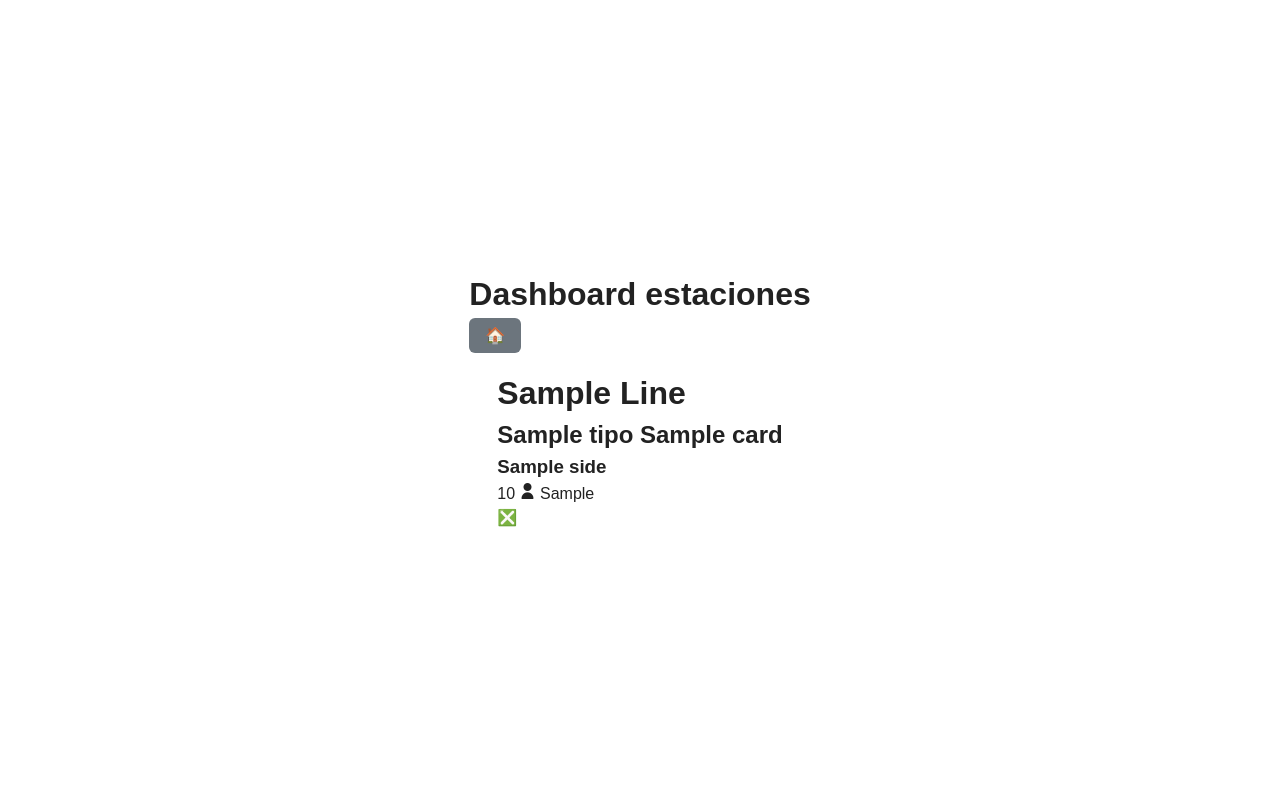
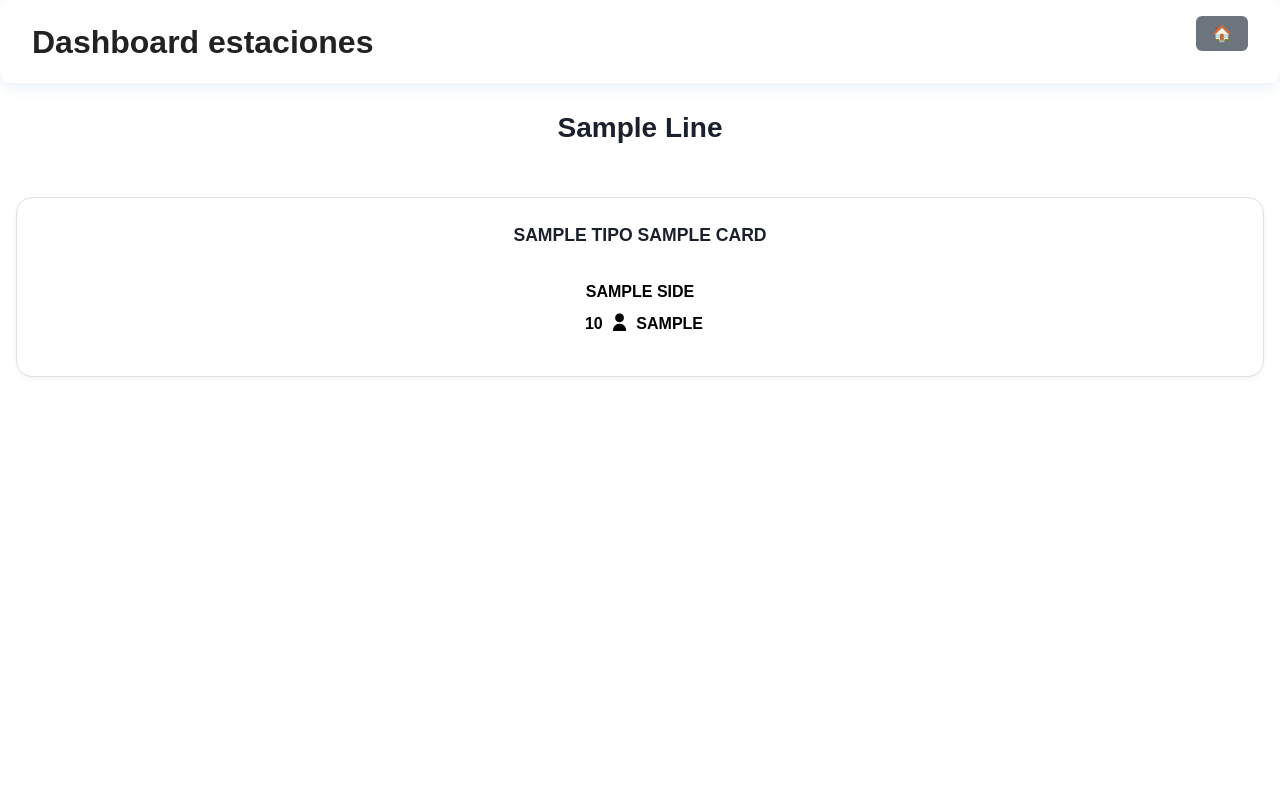
Before and after one commit to PrograMario12/DLE-2, a Flask app: template app/templates/stations_dashboards.html in a window 1280 px wide. Run offline with Flask 3, Linux system fonts and the light colour scheme; the template is opened without the code that fills it: most values are stand-ins (such as "Sample title", 1, 10 or a date in 2020); some libraries are stand-ins or nearby versions.

Commit message:
Refactor dashboard_routes

```diff
--- a/app/api/v1/routes/dashboard_routes.py
+++ b/app/api/v1/routes/dashboard_routes.py
@@ -17,7 +17,6 @@ def show_lines_dashboard():
     """
 
     lines_data = dashboards_bp.dashboard_service.get_lines_summary()
-    print("Las líneas", lines_data)
     return render_template('lines_dashboards.html', lines=lines_data)
 
 @dashboards_bp.route('/stations')
@@ -33,6 +32,7 @@ def show_stations_dashboard():
 
     # Llama al servicio para obtener los datos de las estaciones de esa línea
     station_data = dashboards_bp.dashboard_service.get_station_details_for_line(line_id)
+    print("La data es: ", station_data)
     return render_template('stations_dashboards.html', **station_data)
 
 
--- a/app/api/v1/routes/main/home.py
+++ b/app/api/v1/routes/main/home.py
@@ -21,6 +21,6 @@ def register_home(bp: Blueprint) -> None:
             Response: La respuesta HTTP con la plantilla renderizada y la cookie configurada.
         """
         css = url_for("static", filename="css/init_styles.css")  # Genera la URL para el archivo CSS
-        resp = make_response(render_template("index.html", css_href=css))  # Renderiza la plantilla y crea la respuesta
+        resp = make_response(render_template("index.html"))  # Renderiza la plantilla y crea la respuesta
         resp.set_cookie("employee_number", "0", httponly=True, samesite="Lax")  # Configura la cookie
         return resp
--- a/app/api/v1/routes/main/menu_station.py
+++ b/app/api/v1/routes/main/menu_station.py
@@ -1,4 +1,7 @@
-"""GET/POST /menuStation — Menú de estación por línea."""
+"""
+app/api/v1/routes/main/menu_station.py
+GET/POST /menuStation — Menú de estación por línea.
+"""
 from flask import Blueprint, render_template, request, make_response, redirect, url_for
 from app.domain.services.user_service import UserService
 from app.domain.services.dashboard_service import DashboardService
@@ -34,6 +37,7 @@ def register_menu_station(bp: Blueprint,
         """
         # Obtiene y valida la cookie 'line'
         line_raw = request.cookies.get("line")
+
         if not line_raw:
             return redirect(url_for("settings.configure_line_and_station"))
         try:
--- a/app/static/css/base.css
+++ b/app/static/css/base.css
@@ -21,14 +21,33 @@ html {
   color: #222;
 }
 
+header {
+  width: 100%;
+  margin-bottom: 24px;
+}
+
+.header-ajustes {
+  display: flex;
+  flex-direction: row;
+  justify-content: space-between;
+  align-items: center;
+  background-color: var(--color-accent);
+  color: var(--color-white);
+  width: 100%;
+  min-height: 80px;
+  padding: 16px 32px;
+  border-radius: 12px;
+  box-shadow: 0 4px 16px rgba(66, 152, 181, 0.12);
+}
+
 /* 3. Body */
 body {
   min-height: 100vh;
   width: 100%;
   display: flex;
   flex-direction: column;
-  align-items: center;
-  justify-content: center;
+  align-items: strech;
+  justify-content: flex-start;
 }
 
 /* 4. Imágenes */
--- /dev/null
+++ b/app/static/css/stations_styles.css
@@ -0,0 +1,166 @@
+/* ==========================================================================
+   estaciones_styles.css
+   Estilos para el tablero de visualización de estaciones.
+   ========================================================================== */
+
+/* --- 1. Variables de Color (Asegúrate de tenerlas definidas) --- */
+:root {
+  --status-green: #28a745;
+  --status-yellow: #ffc107;
+  --status-red: #dc3545;
+  --color-text-primary: #1A202C;
+  --color-background-light: #f8f9fa;
+  --border-color: #dee2e6;
+  --shadow-sm: 0 2px 4px rgba(0, 0, 0, 0.05);
+}
+
+
+/* --- 2. Estilos Generales y Títulos de la Página --- */
+h1.capitalize {
+  text-align: center;
+  font-size: 1.75rem; /* 28px */
+  font-weight: 600;
+  color: var(--color-text-primary);
+  margin-bottom: 2rem;
+}
+
+.uppercase {
+  text-transform: uppercase;
+}
+
+
+/* --- 3. Grid Principal de Tarjetas --- */
+.menu {
+  display: grid;
+  /* Crea columnas que se adaptan, idealmente 2 en pantallas medianas */
+  grid-template-columns: repeat(auto-fit, minmax(300px, 1fr));
+  gap: 1.5rem;
+  padding: 1rem;
+}
+
+
+/* --- 4. Contenedor de cada Estación (.card) --- */
+.card {
+  background-color: #fff;
+  border-radius: 16px;
+  padding: 1.5rem 1rem;
+  text-align: center;
+  box-shadow: var(--shadow-sm);
+  border: 1px solid var(--border-color);
+}
+
+.card h2 {
+  font-size: 1.1rem; /* 18px */
+  font-weight: 700;
+  color: var(--color-text-primary);
+  margin-bottom: 1rem;
+}
+
+
+/* --- 5. Contenedor de los selectores (LH/RH) --- */
+.select-position {
+  display: flex;
+  justify-content: center;
+  gap: 1rem;
+}
+
+
+/* --- 6. Selectores de Posición (.small-card-dashboard) --- */
+.small-card-dashboard {
+  flex: 1; /* Permite que las tarjetas crezcan por igual */
+  max-width: 150px; /* Evita que sean demasiado anchas */
+  padding: 1rem 0.5rem;
+  border-radius: 12px;
+  color: #000;
+  cursor: pointer;
+  transition: transform 0.2s ease-in-out, box-shadow 0.2s ease-in-out;
+}
+
+.small-card-dashboard:hover {
+  transform: translateY(-4px);
+  box-shadow: 0 8px 12px rgba(0, 0, 0, 0.1);
+}
+
+.small-card-dashboard h3 {
+  font-size: 1rem; /* 16px */
+  font-weight: 700;
+  margin-bottom: 0.5rem;
+}
+
+.small-card-dashboard p {
+  display: flex;
+  align-items: center;
+  justify-content: center;
+  gap: 0.5rem;
+  font-size: 1rem;
+  font-weight: 600;
+}
+
+.small-card-dashboard p i {
+  font-size: 1.1rem;
+  line-height: 1; /* Alinea mejor el icono con el texto */
+}
+
+/* --- 7. Clases de Estado para los Colores --- */
+/* La clase 'employee-ok' debe ser generada desde tu backend */
+.employee-ok {
+  background-color: var(--status-green);
+  color: #fff;
+}
+/* La clase 'employee-nook' debe ser generada desde tu backend */
+.employee-nook {
+  background-color: var(--status-yellow);
+  color: var(--color-text-primary); /* Texto oscuro para mejor lectura */
+}
+/* La clase 'employee-warning' debe ser generada desde tu backend */
+.employee-warning {
+    background-color: var(--status-red);
+    color: #fff;
+}
+
+
+/* --- 8. Utilidad para Ocultar --- */
+.hidden {
+  display: none;
+}
+
+/* Estilos base para el modal (overlay) */
+.modal {
+  display: none;              /* Oculto por defecto */
+  position: fixed;            /* Superpuesto a la ventana */
+  z-index: 2000;              /* Encima de otros elementos */
+  left: 0;
+  top: 0;
+  width: 100%;
+  height: 100%;
+  overflow: auto;             /* Scroll si el contenido es largo */
+  background-color: rgba(0, 0, 0, 0.5); /* Fondo semi-transparente */
+  display: none;
+}
+
+/* Caja de contenido del modal */
+.modal .modal-content {
+  background-color: #fff;
+  margin: 10% auto;           /* Centrado vertical/horizontal aproximado */
+  padding: 20px;
+  border-radius: 8px;
+  width: 90%;
+  max-width: 520px;
+  box-shadow: 0 10px 30px rgba(0,0,0,0.2);
+}
+
+/* Botón de cerrado */
+.modal .close {
+  float: right;
+  font-size: 1.2rem;
+  cursor: pointer;
+}
+
+/* Opcional: lista más agradable */
+.modal .modal-content ul {
+  margin: 0;
+  padding-left: 1.2rem;
+}
+.modal .modal-content li {
+  margin: 0.25rem 0;
+}
--- a/app/templates/index.html
+++ b/app/templates/index.html
@@ -66,6 +66,5 @@
 
     <script src="{{ url_for('static', filename='js/clock.js') }}"></script>
 
-
 </div>
 {% endblock %}
--- a/app/templates/stations_dashboards.html
+++ b/app/templates/stations_dashboards.html
@@ -1,28 +1,43 @@
+{#stations_dashboards.html#}
+
 {% extends "base/base_dashboards.html" %}
 
 {%block title%}Dashboard estaciones{%endblock%}
 
+{%block styles%}
+    <!-- Enlace a la hoja de estilos específica para este dashboard -->
+    <link rel="stylesheet" href="{{ url_for('static', filename='css/stations_styles.css') }}">
+{%endblock%}
+
 {%block header%}
+    <!-- Título del dashboard -->
     <h1>Dashboard estaciones</h1>
-    <script src="../static/js/modal.js"></script>
+    <!-- Inclusión correcta del script para manejar modales -->
+    <script src="{{ url_for('static', filename='js/modal.js') }}"></script>
 {%endblock%}
 
 {%block content%}
+    <!-- Pantalla de carga que se muestra mientras se carga el contenido -->
     <div class="loading-screen">
         <div class="loading-spinner"></div>
         <p>Loading...</p>
     </div>
 
+    <!-- Título principal del dashboard, con formato capitalizado -->
     <h1 class="capitalize">{{line}}</h1>
 
+    <!-- Contenedor del menú principal -->
     <div class="menu">
         {% for card in cards %}
+            <!-- Cada tarjeta representa una posición, oculta si el estado es falso -->
             <div class="card uppercase {% if card.status == false%} hidden {%endif%}">
                 <h2>{{tipo}} {{card.position_name}}</h2>
                 <div class="select-position">
                     {%for side in card.sides%}
-                        <div class="card-dashboard small-card-dashboard uppercase {{side.class}}" onclick="openModal({{side.side_id}})">
+                        <!-- Pasa un ID válido: usa side.side_id si existe, si no side.id -->
+                        <div class="card-dashboard small-card-dashboard uppercase {{side.class}}" onclick="openModal({{ side.side_id or side.id }})">
                             <h3>{{side.side_title}}</h3>
+                            <!-- Información sobre la capacidad de empleados y los empleados trabajando -->
                             <p><i class="fi fi-rr-user"></i>{{side.employee_capacity}} <i class="fi fi-sr-user"></i> {{side.employees_working}}</p>
                         </div>
                     {%endfor%}
@@ -31,15 +46,18 @@
         {%endfor%}
     </div>
 
+    <!-- Modal para mostrar información adicional -->
     <div id="myModal" class="modal">
         <div class="modal-content">
+          <!-- Botón para cerrar el modal -->
           <span class="close" onclick="closeModal()">❎</span>
+          <!-- Contenido dinámico del modal -->
           <div id="modal-content"></div>
         </div>
     </div>
 
     <script>
-        // Mostrar la ventana de carga al cargar la página
+        // Ocultar la pantalla de carga una vez que la página ha terminado de cargar
         window.addEventListener('load', function() {
             document.querySelector('.loading-screen').style.display = 'none';
         });
```
Also changed, not shown: app/domain/services/dashboard_service.py (+16 -1 lines), app/infra/db/user_repository_sql.py (+56 -30 lines), app/static/css/ajustes_styles.css (+0 -19 lines), app/static/css/dashboard_styles.css (+20 -4 lines), app/static/js/modal.js (+29 -11 lines), app/templates/lines_dashboards.html (+5 -5 lines).
